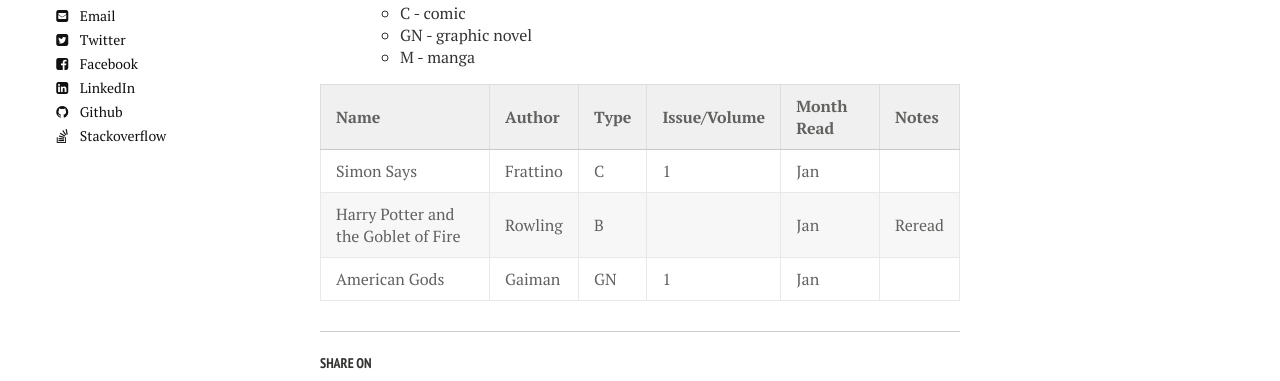
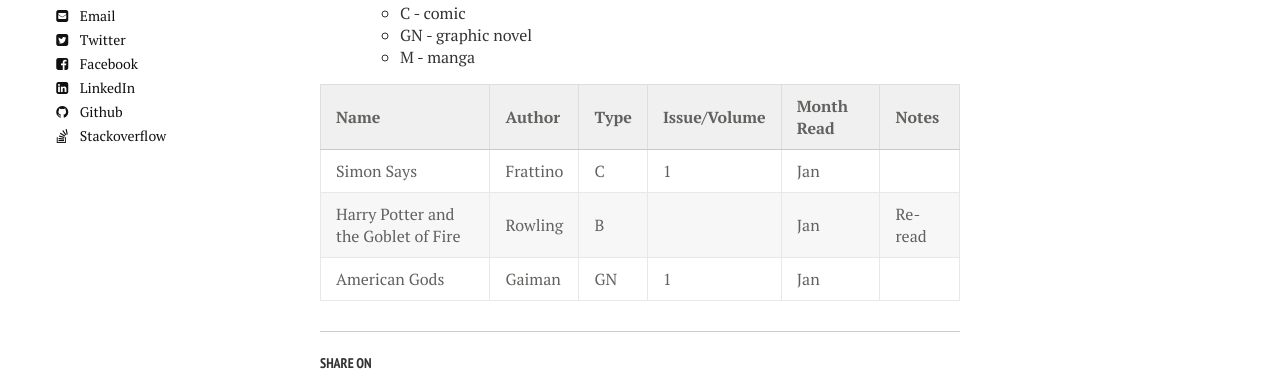
Before and after one commit to calebwherry/calebwherry.github.io, a Jekyll site: the page built from _posts/2020-01-01-2020-Reads.md, in a window 1280 px wide. Shown: the part 535-916 px from the top of the page. Built offline with Jekyll 4.4.1, drawn with Linux system fonts in a browser that asks for light colours; nearby versions of some CDN libraries; comment, search, counter and statistics services are not loaded.

Commit message:
Update 2020-01-01-2020-Reads.md

```diff
--- a/_posts/2020-01-01-2020-Reads.md
+++ b/_posts/2020-01-01-2020-Reads.md
@@ -32,5 +32,5 @@ Note: Under 'Issue/Volume', '#' denotes a single comic issue. Otherwise, it is a
 | Name                                          | Author         | Type  | Issue/Volume | Month Read   | Notes                                         |
 |:----------------------------------------------|:---------------|:------|:-------------|:-------------|:----------------------------------------------|
 | Simon Says                                    | Frattino       | C     | 1            | Jan          |                                               |
-| Harry Potter and the Goblet of Fire           | Rowling        | B     |              | Jan          | Reread                                        |
+| Harry Potter and the Goblet of Fire           | Rowling        | B     |              | Jan          | Re-read                                       |
 | American Gods                                 | Gaiman         | GN    | 1            | Jan          |                                                |
```
